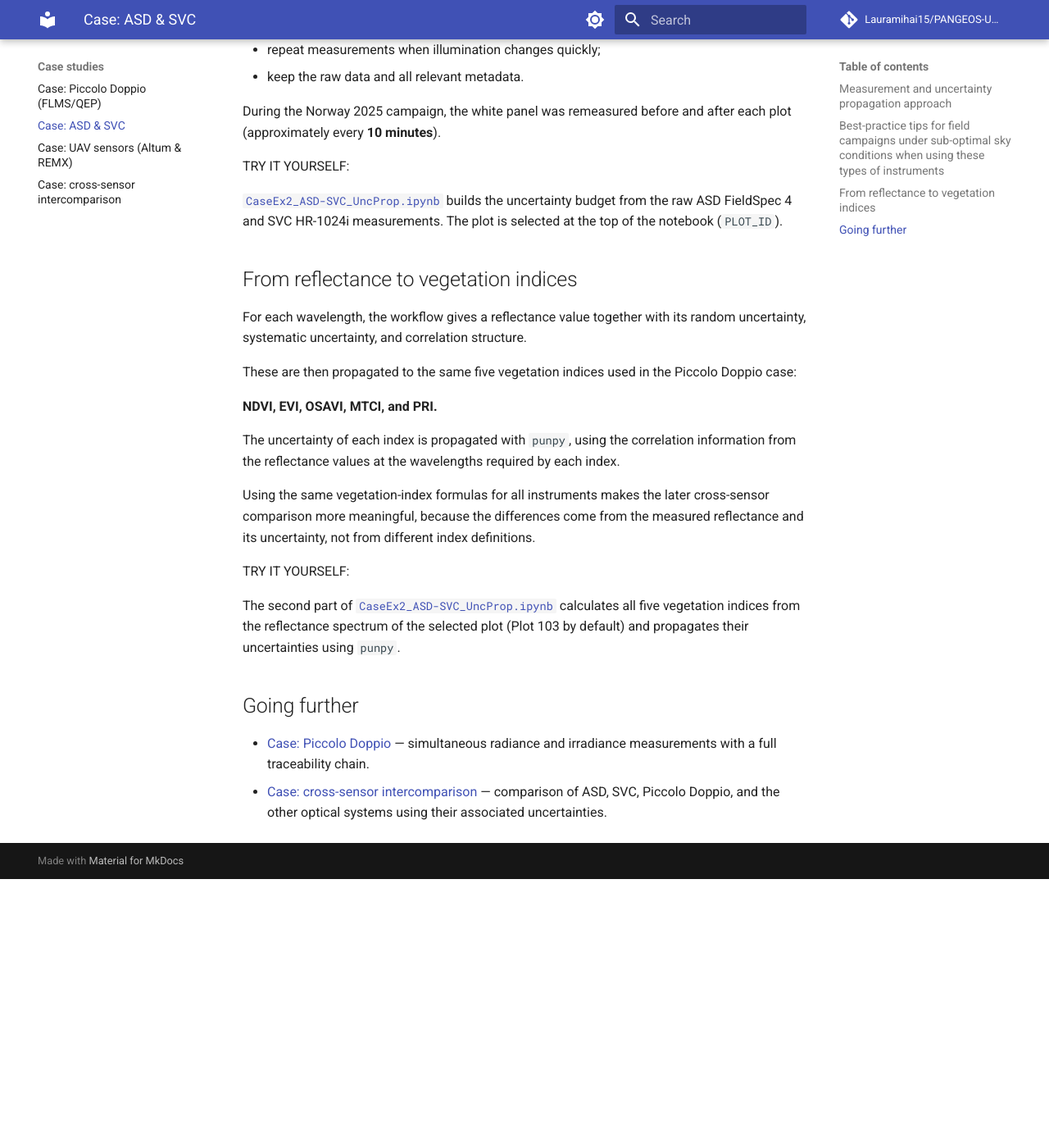
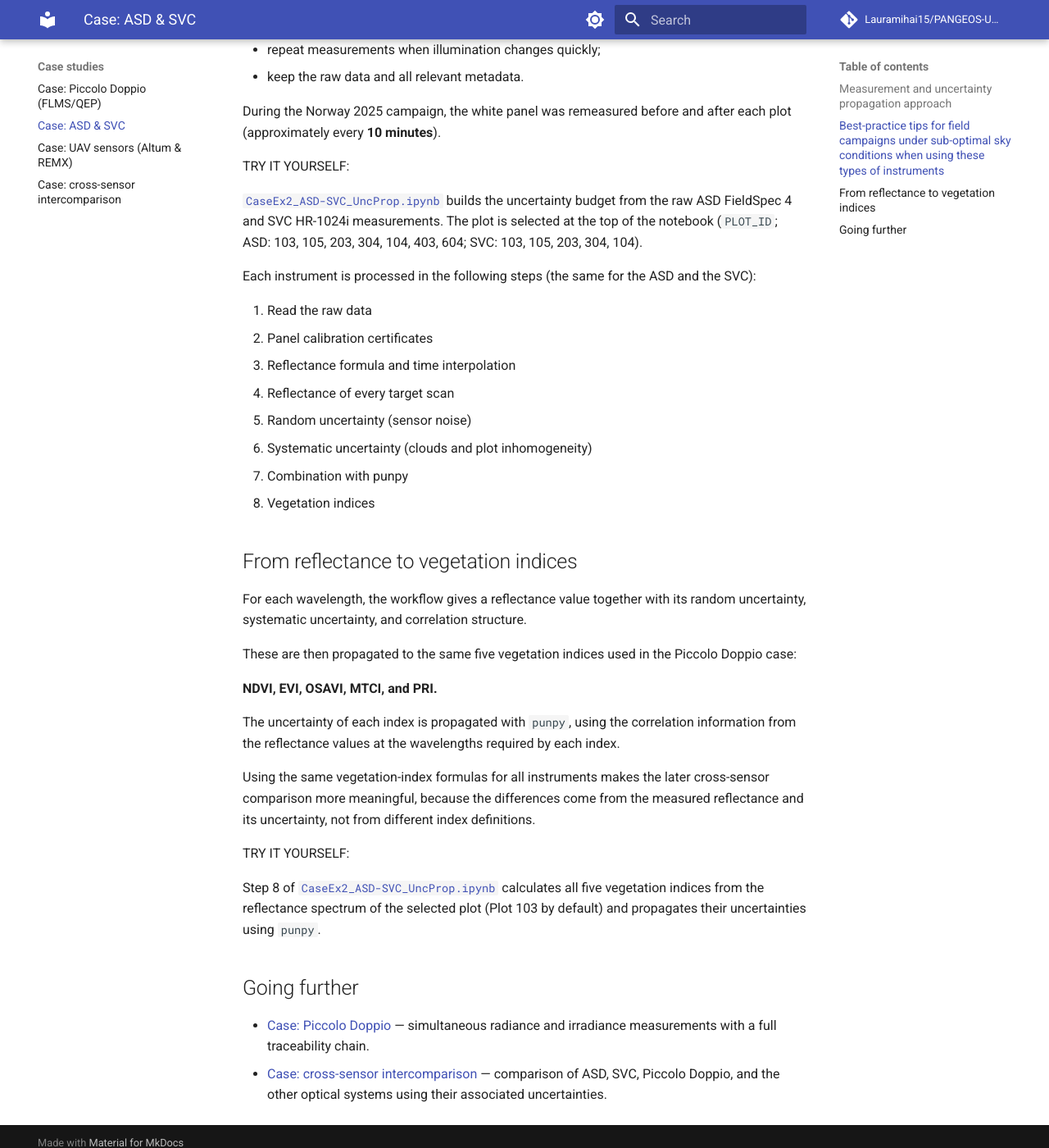
Before and after one commit to Lauramihai15/PANGEOS-UncertaintyPropagation, an MkDocs documentation site: the page built from docs/case-asd-svc.md, in a window 1280 px wide and 1400 px high, scrolled down 2053 px. Shown: the whole window at 82% size. Built offline with MkDocs 1.6.1 and Material for MkDocs 9.7.7, drawn with Linux system fonts in a browser that asks for light colours; comment, search, counter and statistics services are not loaded; before the commit the page ends 3125 px from its top, so only the background shows below that.

Commit message:
Docs: list the notebook steps on each case page, add plot and detector availability, signed E_N note

```diff
--- a/docs/case-asd-svc.md
+++ b/docs/case-asd-svc.md
@@ -55,7 +55,18 @@ During the Norway 2025 campaign, the white panel was remeasured before and after
 TRY IT YOURSELF:
 
 [`CaseEx2_ASD-SVC_UncProp.ipynb`](https://github.com/Lauramihai15/PANGEOS-UncertaintyPropagation/blob/main/notebooks/CaseEx2_ASD-SVC_UncProp.ipynb)
-builds the uncertainty budget from the raw ASD FieldSpec 4 and SVC HR-1024i measurements. The plot is selected at the top of the notebook (`PLOT_ID`).
+builds the uncertainty budget from the raw ASD FieldSpec 4 and SVC HR-1024i measurements. The plot is selected at the top of the notebook (`PLOT_ID`; ASD: 103, 105, 203, 304, 104, 403, 604; SVC: 103, 105, 203, 304, 104).
+
+Each instrument is processed in the following steps (the same for the ASD and the SVC):
+
+1. Read the raw data
+2. Panel calibration certificates
+3. Reflectance formula and time interpolation
+4. Reflectance of every target scan
+5. Random uncertainty (sensor noise)
+6. Systematic uncertainty (clouds and plot inhomogeneity)
+7. Combination with punpy
+8. Vegetation indices
 
 ## From reflectance to vegetation indices
 
@@ -71,7 +82,7 @@ Using the same vegetation-index formulas for all instruments makes the later cro
 
 TRY IT YOURSELF:
 
-The second part of [`CaseEx2_ASD-SVC_UncProp.ipynb`](https://github.com/Lauramihai15/PANGEOS-UncertaintyPropagation/blob/main/notebooks/CaseEx2_ASD-SVC_UncProp.ipynb)
+Step 8 of [`CaseEx2_ASD-SVC_UncProp.ipynb`](https://github.com/Lauramihai15/PANGEOS-UncertaintyPropagation/blob/main/notebooks/CaseEx2_ASD-SVC_UncProp.ipynb)
 calculates all five vegetation indices from the reflectance spectrum of the selected plot (Plot 103 by default) and propagates their uncertainties using `punpy`.
 
 ## Going further
```
Also changed, not shown: docs/case-intercomparison.md (+14 -0 lines), docs/case-piccolo.md (+10 -0 lines), docs/case-uav.md (+12 -2 lines), docs/data-formats.md (+1 -1 lines).
